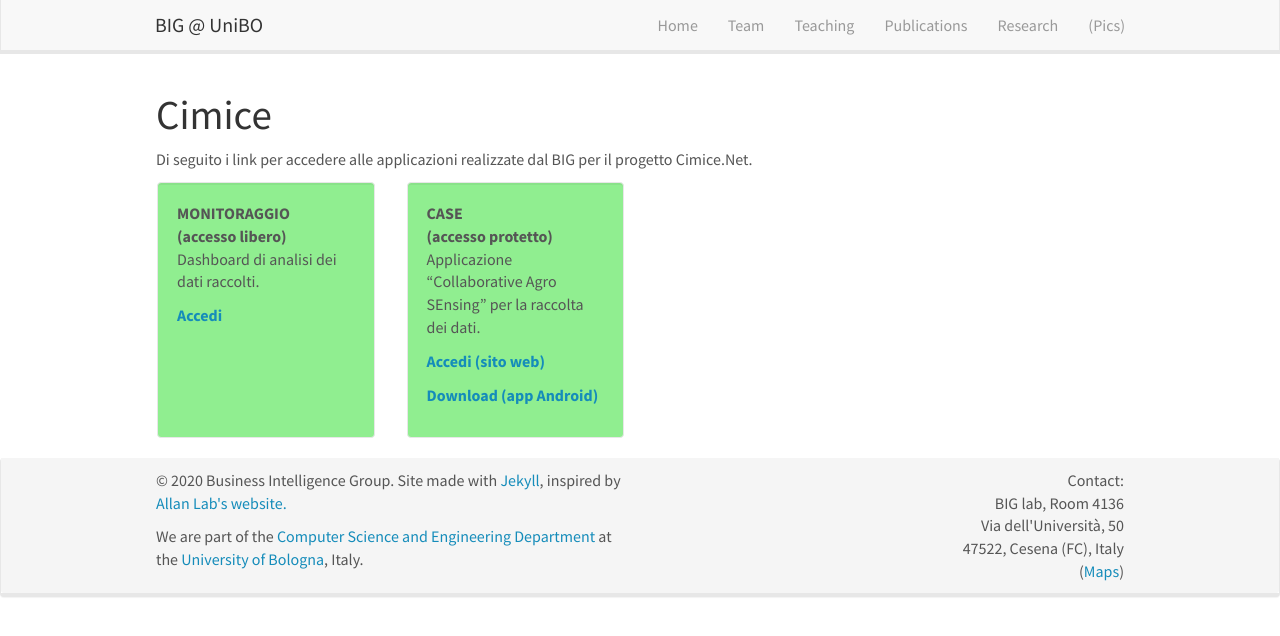
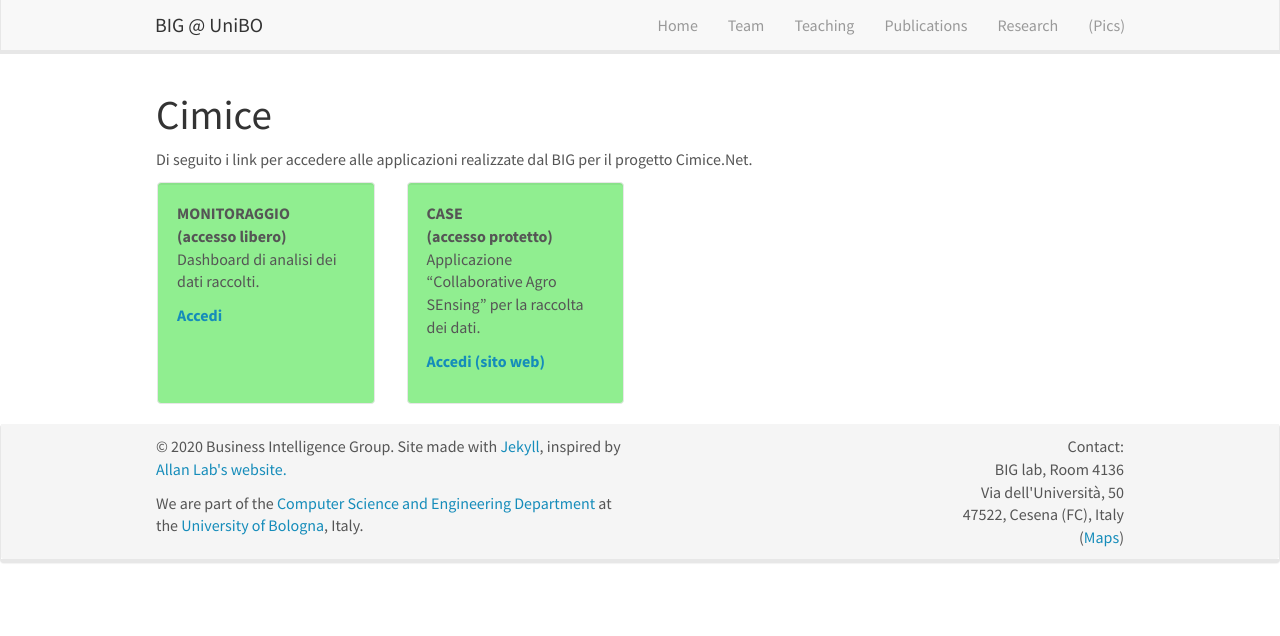
Before and after one commit to big-unibo/big-unibo.github.io, a Jekyll site: the page built from _pages/projects/cimice.md, in a window 1280 px wide. Shown: the top 636 px of the page. Built offline with Jekyll 4.4.1, drawn with Linux system fonts in a browser that asks for light colours; nearby versions of some CDN libraries.

Commit message:
Update cimice.md

```diff
--- a/_pages/projects/cimice.md
+++ b/_pages/projects/cimice.md
@@ -23,7 +23,7 @@ Di seguito i link per accedere alle applicazioni realizzate dal BIG per il proge
    <pubtit>CASE<br/>(accesso protetto)</pubtit>
    <p>Applicazione "Collaborative Agro SEnsing" per la raccolta dei dati.</p>
    <p><strong><a href="/projects/case/">Accedi (sito web)</a></strong></p>
-   <p><strong><a href="/downloads/case/case-app-0_0_2-PRODUCTION.apk">Download (app Android)</a></strong></p>
+   <!--<p><strong><a href="/downloads/case/case-app-0_0_2-PRODUCTION.apk">Download (app Android)</a></strong></p>-->
   </div>
  </div>
 </div>
```
